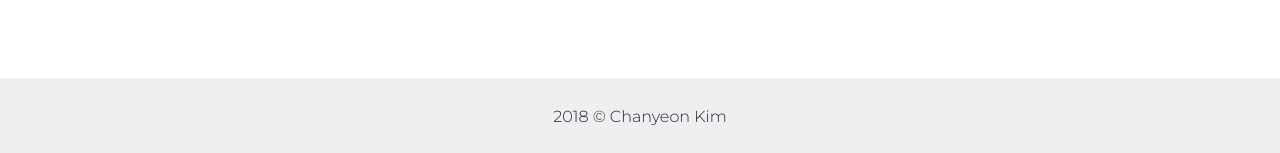
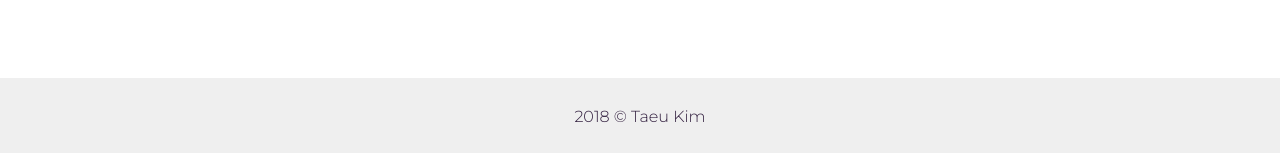
Before and after one commit to Taeu/taeu.github.io, a Jekyll site: the page built from index.html, in a window 1280 px wide. Shown: the part 744-897 px from the top of the page. Built offline with Jekyll 4.4.1, drawn with Linux system fonts in a browser that asks for light colours; some web fonts are replaced.

Commit message:
Update _config.yml

```diff
--- a/_config.yml
+++ b/_config.yml
@@ -7,7 +7,7 @@ baseurl: "" # the subpath of your site, e.g. /blog
 url: "https://taeu.github.io" # the base hostname & protocol for your site, e.g. http://example.com
 # copy right url:                 https://chayeoi.com
 # Author settings
-author: Chanyeon Kim # add your name
+author: Taeu Kim # add your name
 author-pic: taeu.png
 about-author: Life is balance
 
```
